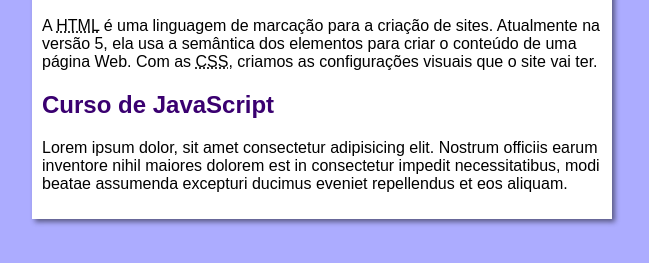
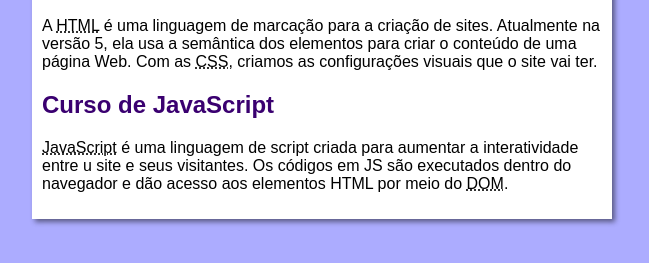
Before and after one commit to allanfufu/projeto-site, a plain HTML site: page index.html in a window 1280 px wide. Shown: the part 129-392 px from the top of the page, without its empty margins (318-967 px from the left). Drawn offline with Linux system fonts and the light colour scheme.

Commit message:
Update index.html

```diff
--- a/index.html
+++ b/index.html
@@ -17,7 +17,7 @@
             </article>
             <article>
                 <h2>Curso de JavaScript</h2>
-                <p>Lorem ipsum dolor, sit amet consectetur adipisicing elit. Nostrum officiis earum inventore nihil maiores dolorem est in consectetur impedit necessitatibus, modi beatae assumenda excepturi ducimus eveniet repellendus et eos aliquam.</p>
+                <p><abbr title="JavaScript">JavaScript</abbr> é uma linguagem de script criada para aumentar a interatividade entre u site e seus visitantes. Os códigos em JS são executados dentro do navegador e dão acesso aos elementos HTML por meio do <abbr title="Document Objct Model">DOM</abbr>.</p>
             </article>
     </main>
 </body>
```
